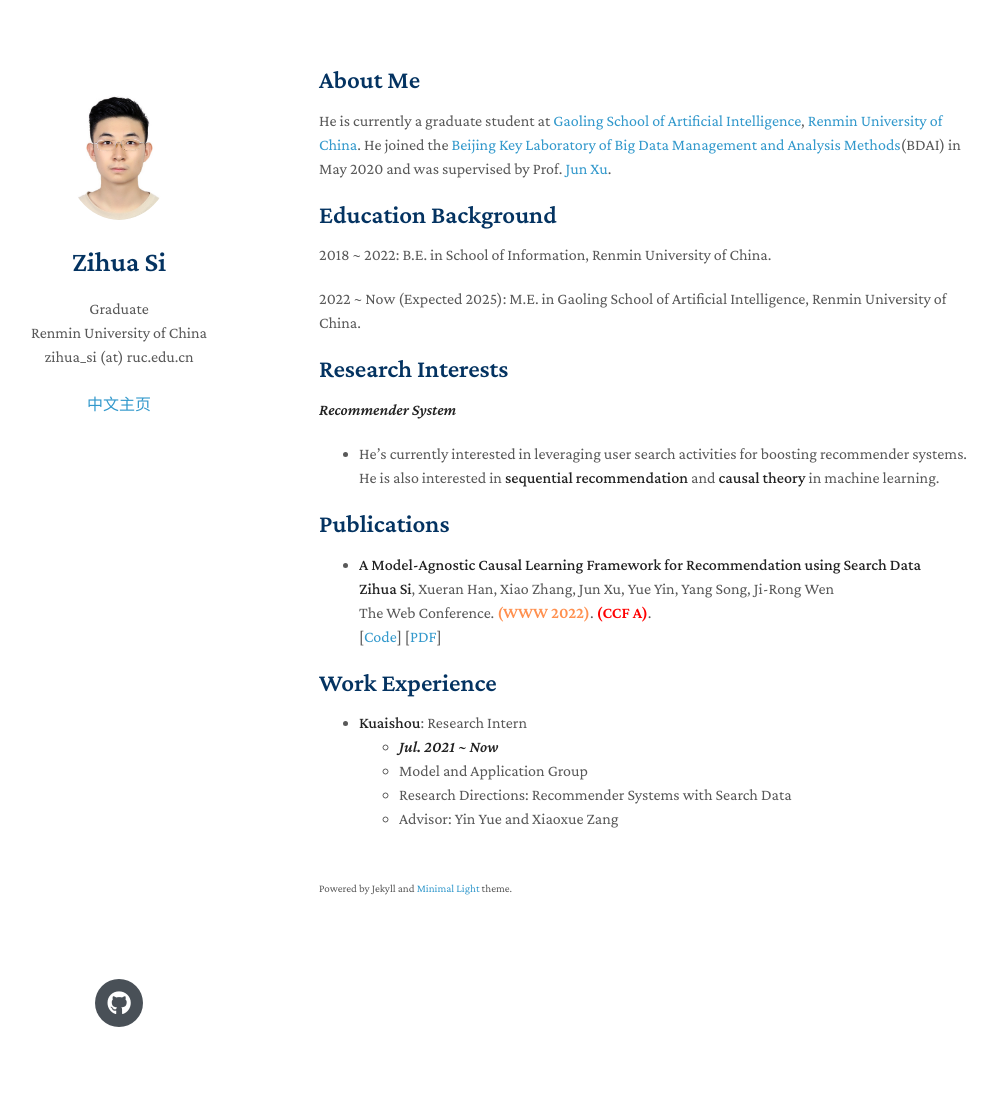
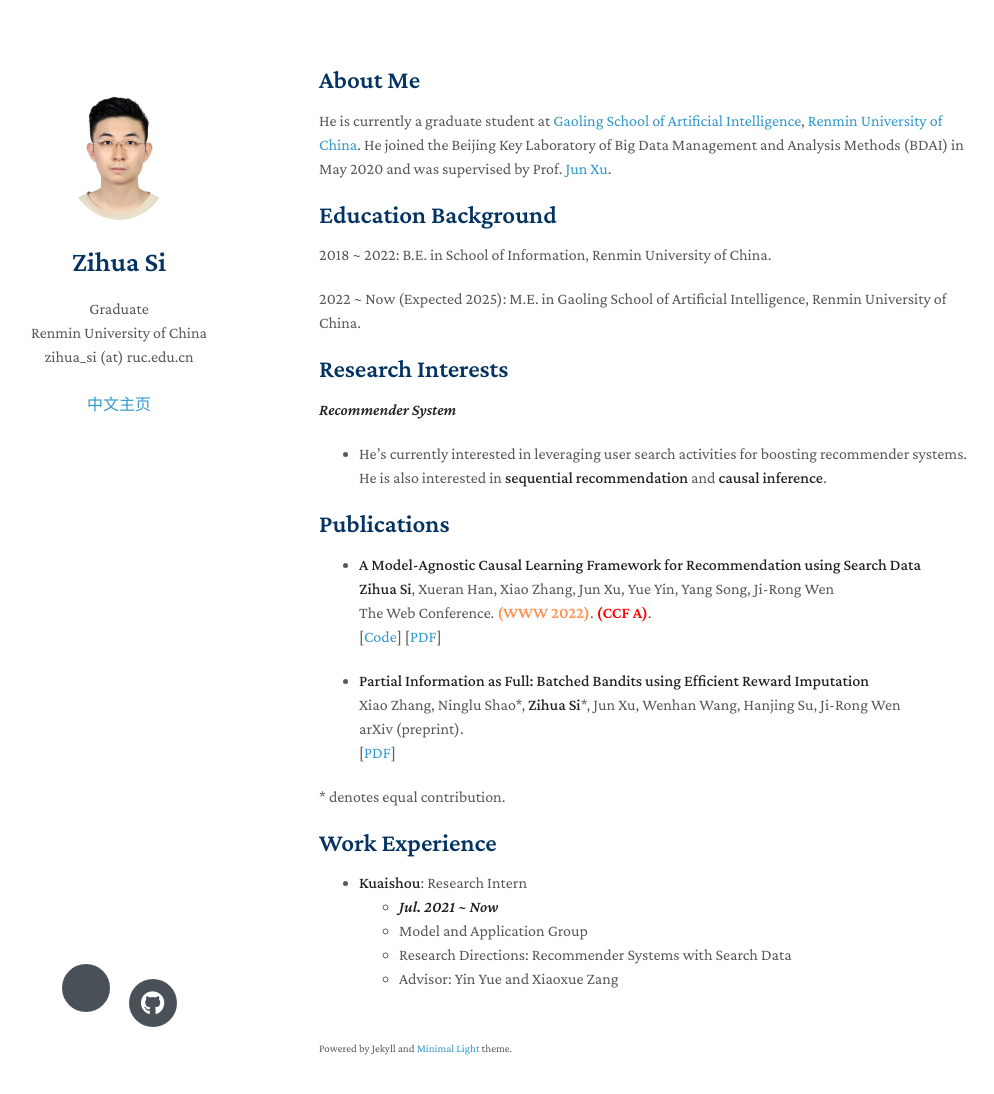
Before and after one commit to Ethan00Si/ethan00si.github.io, a Jekyll site: the page built from index.md, in a window 1280 px wide and 1129 px high. Shown: the top 1094 px of the window, without its empty margins (151-1145 px from the left). Built offline with Jekyll 4.4.1, drawn with Linux system fonts in a browser that asks for light colours; nearby versions of some CDN libraries; a style sheet for code colours, icons or effects is not loaded.

Commit message:
update google scholar

```diff
--- a/_config.yml
+++ b/_config.yml
@@ -7,7 +7,7 @@ position_zh: 研究生
 affiliation: Renmin University of China
 affiliation_zh: 中国人民大学
 email: zihua_si (at) ruc.edu.cn
-# google_scholar: https://scholar.google.com/
+google_scholar: https://scholar.google.com/citations?hl=zh-CN&user=JZHTkL0AAAAJ
 github_link: https://github.com/Ethan00Si
 # linkedin: https://www.linkedin.com/
 avatar: ./assets/img/me.png
--- a/index.md
+++ b/index.md
@@ -5,7 +5,7 @@ layout: homepage_en
 ## About Me
 
 He is currently a graduate student at [Gaoling School of Artificial Intelligence](http://ai.ruc.edu.cn/), [Renmin University of China](https://www.ruc.edu.cn/).
-He joined the [Beijing Key Laboratory of Big Data Management and Analysis Methods](http://info.ruc.edu.cn/academic_research_lab_detail.php?id=20)(BDAI) in May 2020 and was supervised by Prof. [Jun Xu](https://scholar.google.com/citations?user=su14mcEAAAAJ).
+He joined the Beijing Key Laboratory of Big Data Management and Analysis Methods (BDAI) in May 2020 and was supervised by Prof. [Jun Xu](https://scholar.google.com/citations?user=su14mcEAAAAJ).
 
 
 ## Education Background
@@ -17,7 +17,7 @@ He joined the [Beijing Key Laboratory of Big Data Management and Analysis Method
 ## Research Interests
 
 ***Recommender System***
-- He’s currently interested in leveraging user search activities for boosting recommender systems. He is also interested in **sequential recommendation** and **causal theory** in machine learning.
+- He’s currently interested in leveraging user search activities for boosting recommender systems. He is also interested in **sequential recommendation** and **causal inference**.
 
 
 
@@ -33,13 +33,15 @@ He joined the [Beijing Key Laboratory of Big Data Management and Analysis Method
   [[PDF](https://arxiv.org/pdf/2202.04514.pdf)]
   <!-- <strong><i style="color:#e74d3c">Oral Presentation</i></strong> -->
 
-<!-- - **Partial Information as Full: Batched Bandits using Efficient Reward Imputation**
+- **Partial Information as Full: Batched Bandits using Efficient Reward Imputation**
   <br>
-  submitted to NIPS2021, under review
-  <br>  -->
-  <!-- 33rd Conference on Neural Information Processing Systems. **NeurIPS 2019**.
+  Xiao Zhang, Ninglu Shao\*, **Zihua Si**\*, Jun Xu, Wenhan Wang, Hanjing Su, Ji-Rong Wen
   <br>
-  [[PDF](http://papers.nips.cc/paper/9216-learning-to-self-train-for-semi-supervised-few-shot-classification.pdf)] [[Code](https://github.com/xinzheli1217/learning-to-self-train)] -->
+  arXiv (preprint).
+  <br>
+  [[PDF](https://arxiv.org/pdf/2210.06719.pdf)]
+
+\* denotes equal contribution.
 
 
 
```
Also changed, not shown: zh.md (+12 -2 lines), 3 other files.
